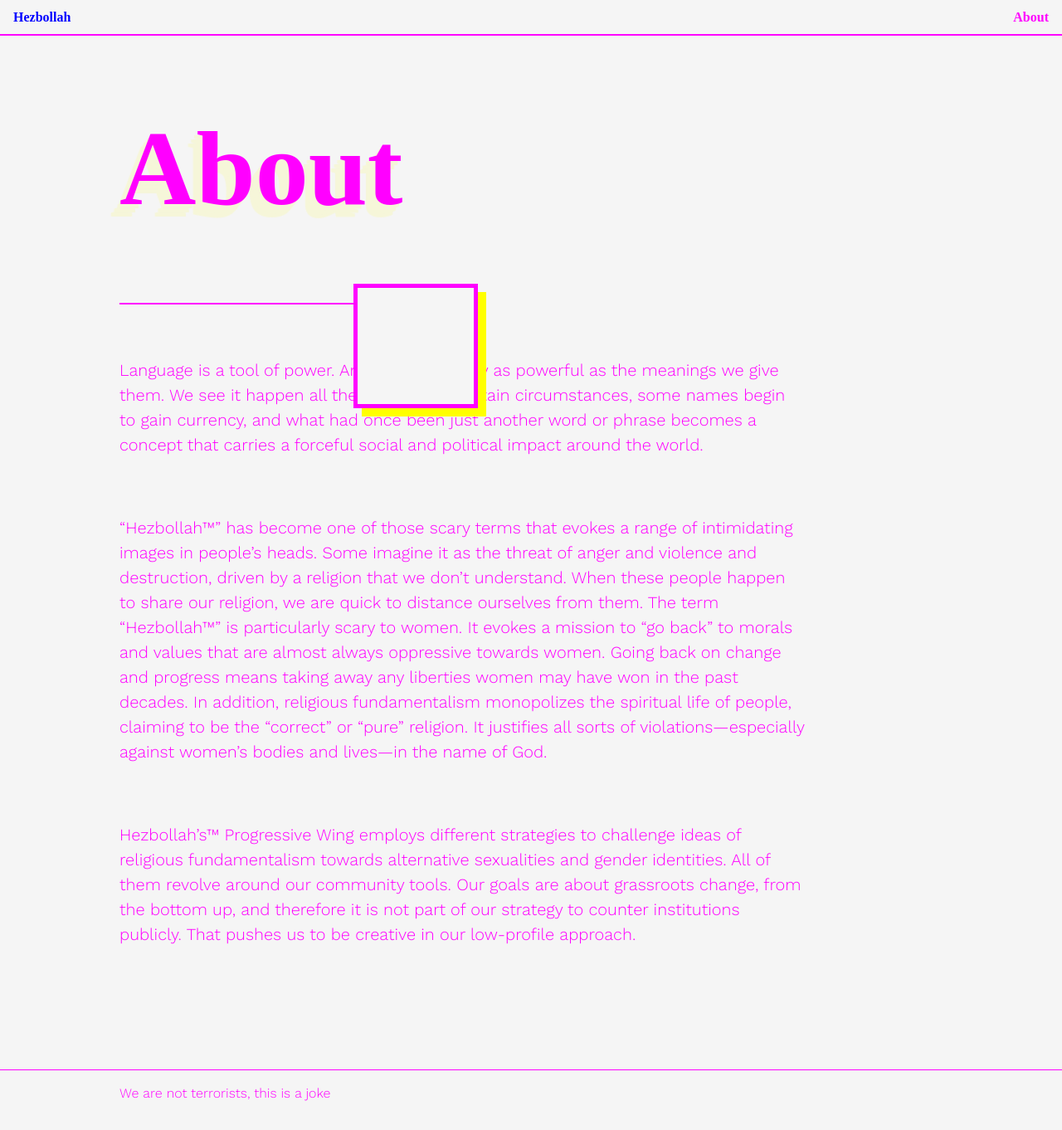
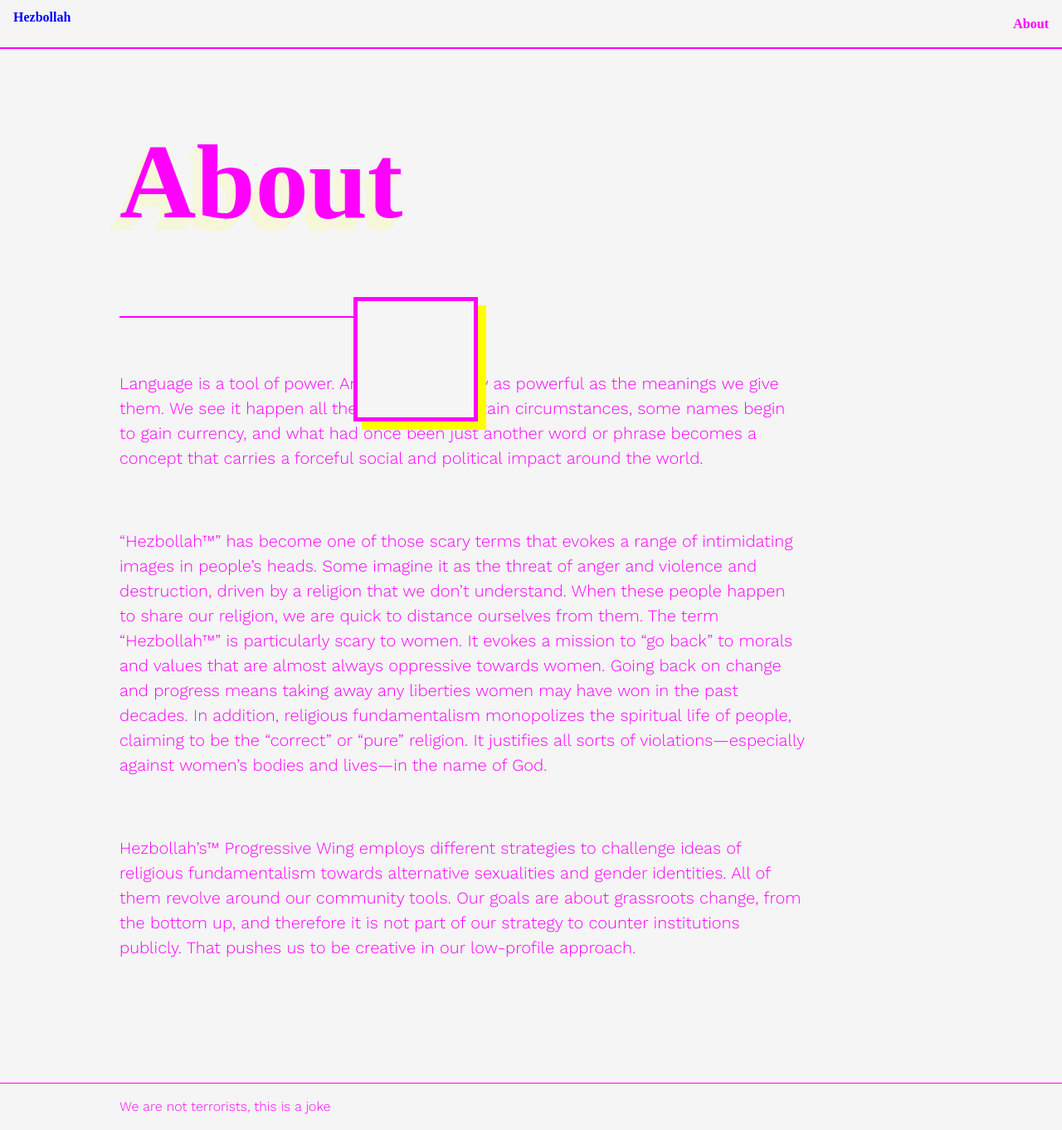
Before and after one commit to jrdntnnr/partyofgod, a Jekyll site: the page built from about.md, in a window 1280 px wide. Shown: the whole page at 83% size. Built offline with Jekyll 4.4.1, drawn with Linux system fonts in a browser that asks for light colours; nearby versions of some CDN libraries; some web fonts are replaced.

Commit message:
header fix

```diff
--- a/_includes/header.html
+++ b/_includes/header.html
@@ -1,10 +1,10 @@
 <header class="border-bottom-thick px-2 clearfix">
-  <div class="left sm-width-full py-1 mt-1 mt-lg-0">
+  <div class="left sm-width-left py-1 mt-1 mt-lg-0">
     <a class="align-middle link-primary text-accent" href="{{ site.baseurl }}/">
       {{ site.title }}
     </a>
   </div>
-  <div class="right sm-width-full">
+  <div class="right sm-width-half  py-1 mt-1 mt-lg-0">
     <ul class="list-reset mt-lg-1 mb-2 mb-lg-1">
       {% for my_page in site.pages %}
         {% if my_page.title %}
```
